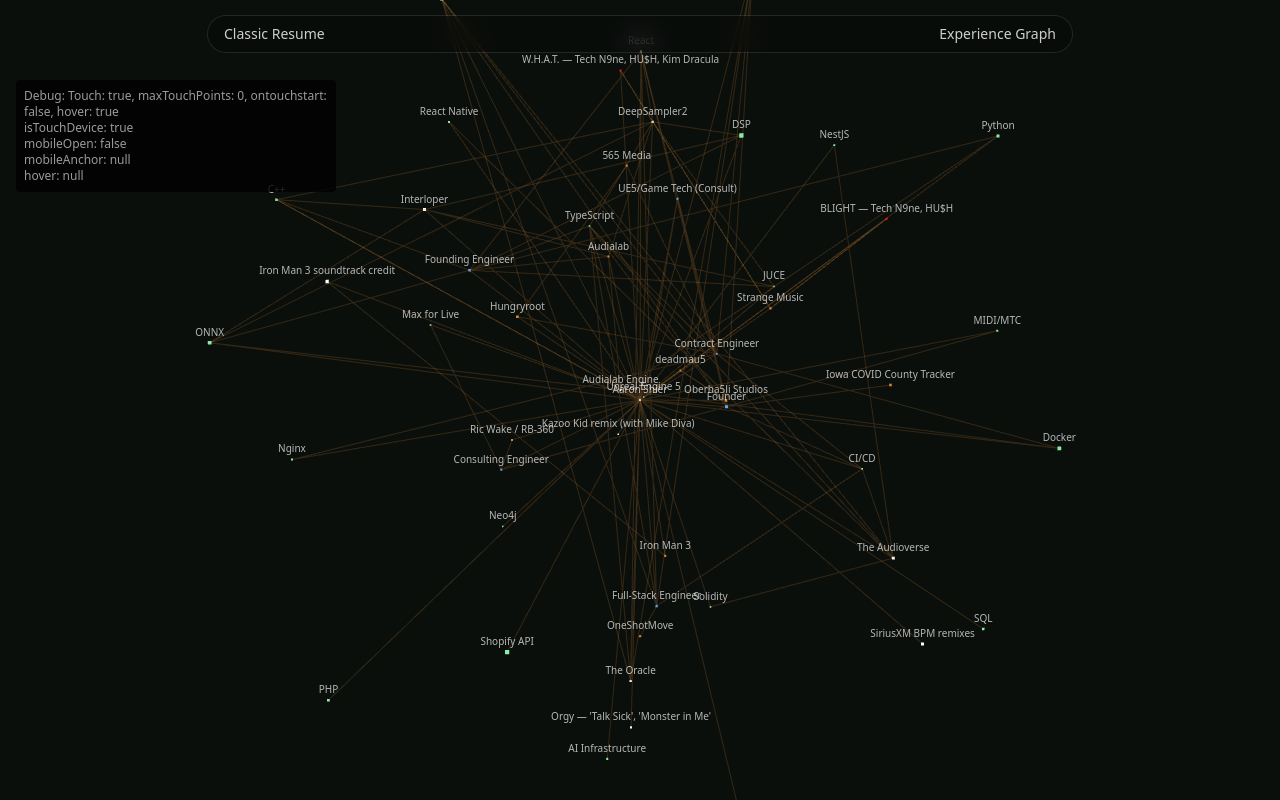
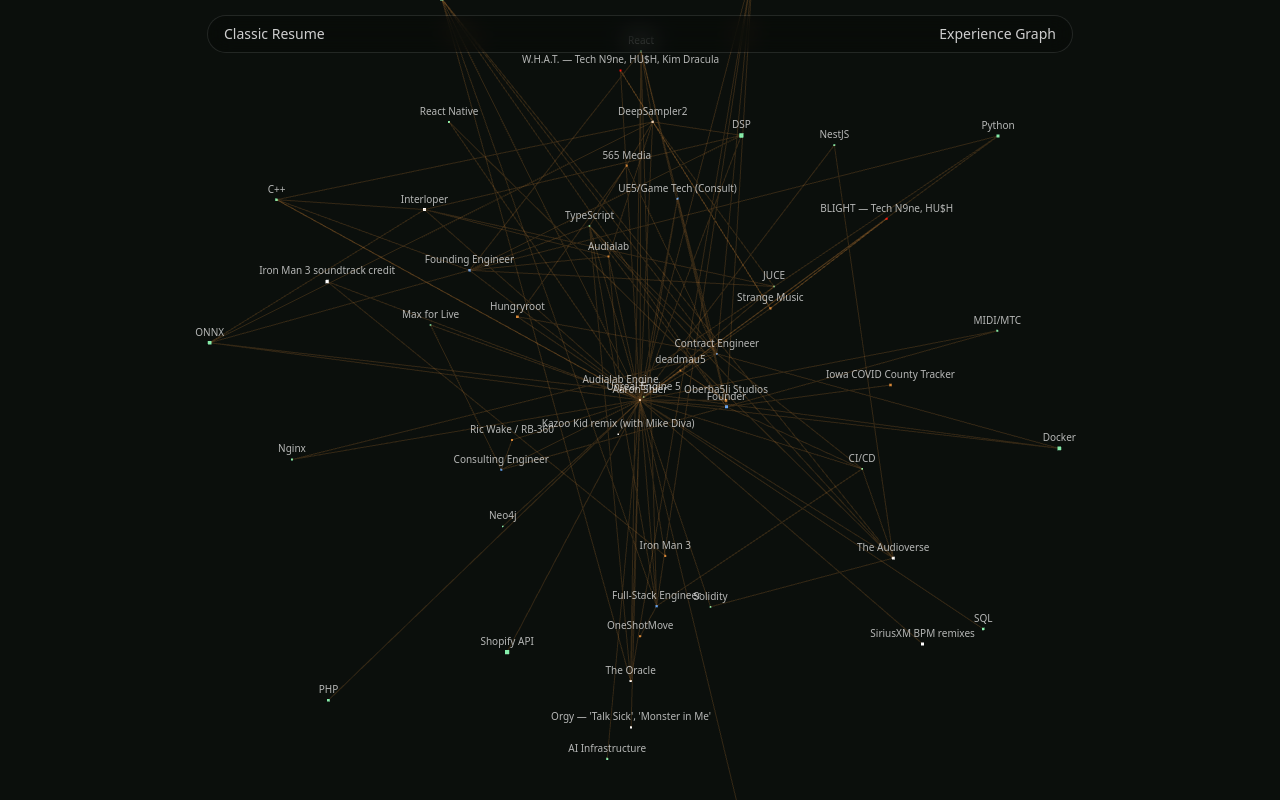
Before and after one commit to hushaudio/as-resume, a Next.js app: page /graph in a window 1280 px wide. Built offline with nearby package versions, Linux system fonts and the light colour scheme.

Commit message:
staging version

```diff
--- /dev/null
+++ b/ecosystem.config.js
@@ -0,0 +1,19 @@
+module.exports = {
+  apps: [
+    {
+      name: "as-resume",
+      // Use npm start so Next.js start script is honored
+      script: "npm",
+      args: "start",
+      env: {
+        NODE_ENV: "production",
+        PORT: 3456,
+      },
+      // Restart behavior
+      instances: 1,
+      autorestart: true,
+      watch: false,
+      max_memory_restart: "200M",
+    },
+  ],
+};
--- a/package.json
+++ b/package.json
@@ -6,7 +6,9 @@
     "dev": "next dev --turbopack",
     "build": "next build --turbopack",
     "start": "next start",
-    "lint": "eslint"
+    "lint": "eslint",
+    "deploy": "rsync -avz --delete --exclude 'node_modules' ./ root@143.110.226.194:/root/as-resume",
+    "server": "ssh root@143.110.226.194"
   },
   "dependencies": {
     "next": "15.5.4",
--- a/src/app/layout.tsx
+++ b/src/app/layout.tsx
@@ -26,7 +26,7 @@
         {/* Transparent floating nav */}
         <div className="fixed top-4 left-0 right-0 z-50 pointer-events-none">
           <nav className="mx-auto max-w-4xl px-4">
-            <div className="flex items-center justify-between rounded-full bg-black/20 backdrop-blur-md px-4 py-2 ring-1 ring-white/10 pointer-events-auto">
+                <div className="flex items-center justify-between rounded-full bg-black/20 backdrop-blur-md px-4 py-2 ring-1 ring-white/10 pointer-events-auto select-none">
               <Link href="/resume" className="text-sm text-white/80 hover:text-white transition-colors">Classic Resume</Link>
               <Link href="/graph" className="text-sm text-white/80 hover:text-white transition-colors">Experience Graph</Link>
             </div>
--- a/src/components/AudioverseVideoLink.tsx
+++ b/src/components/AudioverseVideoLink.tsx
@@ -14,7 +14,7 @@
         >
         click here for video example
       </button>
-      <p>This demo uses mock data for the "Audioverse" and "Feed" screens to illustrate flows that would normally require larger amounts of user data. "Scan", "Libary", and "Profile" screens all use real blockchain data on the Goerli test network and real IPFS peer shared data for full decentralization.</p>
+      <p>This demo uses mock data for the &quot;Audioverse&quot; and &quot;Feed&quot; screens to illustrate flows that would normally require larger amounts of user data. &quot;Scan&quot;, &quot;Libary&quot;, and &quot;Profile&quot; screens all use real blockchain data on the Goerli test network and real IPFS peer shared data for full decentralization.</p>
     </div>
 
       {open && (
--- a/src/components/InteractiveScene.tsx
+++ b/src/components/InteractiveScene.tsx
@@ -97,7 +97,7 @@
     // Light WebGL capability check
     try {
       const canvas = document.createElement("canvas");
-      const ok = !!(canvas.getContext("webgl") || canvas.getContext("experimental-webgl" as any));
+      const ok = !!(canvas.getContext("webgl") || canvas.getContext("experimental-webgl"));
       setCanWebGL(ok);
     } catch {
       setCanWebGL(false);
--- a/src/components/Resume.tsx
+++ b/src/components/Resume.tsx
@@ -54,10 +54,10 @@
     },
     {
       title: "Founder",
-      company: "Iowa COVID County Tracker",
+      company: "jeffersoncountyhealth.com",
       years: "2020",
       bullets: ["County-level dashboards from state data; covered by Southeast Iowa Union."],
-      link: "https://www.southeastiowaunion.com/news/fairfield-man-designs-app-to-track-covid/"
+      link: "https://jeffersoncountyhealth.com"
     },
     {
       title: "Consulting Engineer",
--- a/src/components/ThreeScene.tsx
+++ b/src/components/ThreeScene.tsx
@@ -1,3 +1,5 @@
+/* eslint-disable @typescript-eslint/no-explicit-any */
+/* eslint-disable react-hooks/exhaustive-deps */
 "use client";
 
 import { useEffect, useRef, useState, useMemo } from "react";
@@ -19,17 +21,15 @@
   const [isTouchDevice, setIsTouchDevice] = useState(false);
   const isTouchRef = useRef(false);
   const touchStartRef = useRef<{ x: number; y: number; time: number } | null>(null);
-  const [debugInfo, setDebugInfo] = useState<string>('');
+  // debugInfo removed
 
   useEffect(() => {
     if (typeof window === 'undefined') return;
     try {
       const hasTouch = 'ontouchstart' in window || (navigator as any).maxTouchPoints > 0 || window.matchMedia('(hover: none)').matches;
       setIsTouchDevice(!!hasTouch);
-      setDebugInfo(`Touch: ${hasTouch}, maxTouchPoints: ${(navigator as any).maxTouchPoints}, ontouchstart: ${'ontouchstart' in window}, hover: ${window.matchMedia('(hover: none)').matches}`);
     } catch (e) {
       setIsTouchDevice(false);
-      setDebugInfo(`Error: ${e}`);
     }
   }, []);
   useEffect(() => {
@@ -97,7 +97,7 @@
       const indexToId: string[] = [];
       const nodeById = new Map(memo.nodes.map((n) => [n.id, n] as const));
 
-      const center = memo.nodes.find((n) => n.type === ("person" as any));
+      const center = memo.nodes.find((n) => n.type === ("person" as unknown as string));
       const others = memo.nodes.filter((n) => n !== center);
 
       // Helper: fibonacci sphere distribution on radius r
@@ -231,7 +231,7 @@
       const getNodeColor = (name: string, fallbackHex: number) => {
         const v = getComputedStyle(document.documentElement).getPropertyValue(name).trim();
         if (v) {
-          try { return new THREE.Color(v as any); } catch {}
+        try { return new THREE.Color(v as string); } catch {}
         }
         return new THREE.Color(fallbackHex);
       };
@@ -292,7 +292,7 @@
       const getCSSColor = (name: string, fallback: number) => {
         const v = getComputedStyle(document.documentElement).getPropertyValue(name).trim();
         if (!v) return fallback;
-        const c = new THREE.Color(v as any);
+        const c = new THREE.Color(v as string);
         return c.getHex();
       };
       const lineColor = getCSSColor("--accent-brown", 0x8b6b4a);
@@ -305,7 +305,7 @@
       // Dynamic pick radius - much larger on touch for easier hits
       const updatePickThreshold = () => {
         const threshold = isTouchRef.current ? 0.25 : 0.12;
-        (raycaster.params as any).Points = { threshold };
+      (raycaster.params as any).Points = { threshold };
       };
       updatePickThreshold();
       const ndc = new THREE.Vector2();
@@ -594,16 +594,7 @@
       className="relative w-full h-full select-none"
       style={{ WebkitUserSelect: 'none', userSelect: 'none', WebkitTouchCallout: 'none' as any }}
     >
-      {/* Debug info */}
-      {debugInfo && (
-        <div className="absolute top-20 left-4 text-xs text-white/60 bg-black/80 p-2 rounded z-50 max-w-xs pointer-events-none">
-          <div>Debug: {debugInfo}</div>
-          <div>isTouchDevice: {String(isTouchDevice)}</div>
-          <div>mobileOpen: {String(mobileOpen)}</div>
-          <div>mobileAnchor: {mobileAnchor || 'null'}</div>
-          <div>hover: {hover?.label || 'null'}</div>
-        </div>
-      )}
+      {/* Debug info removed */}
       {/* Tooltip container to keep within viewport */}
       <TooltipStyles />
       {!ready && (
```
